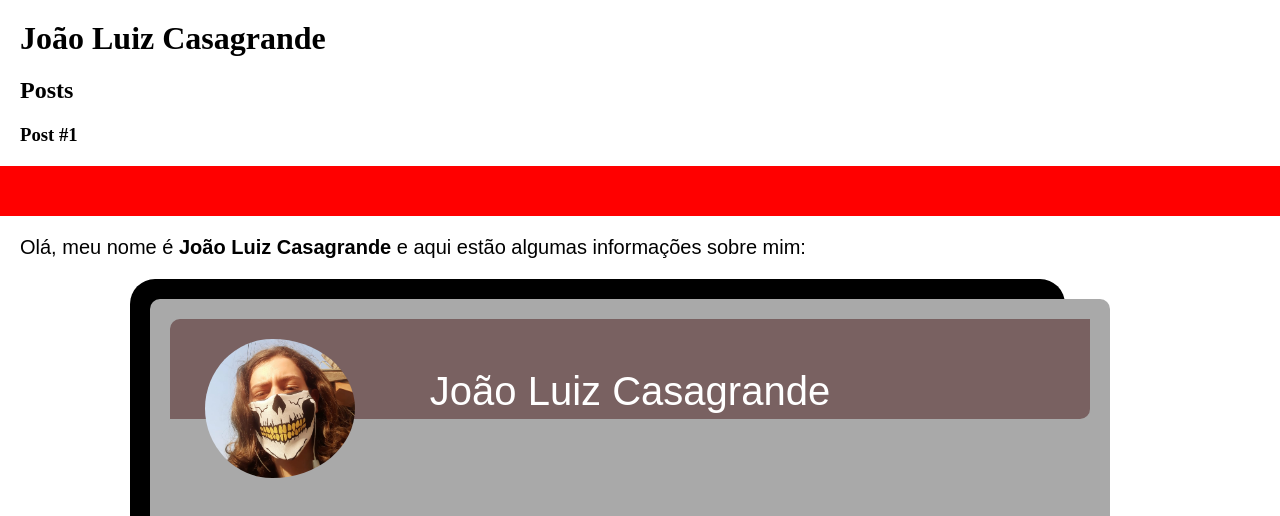
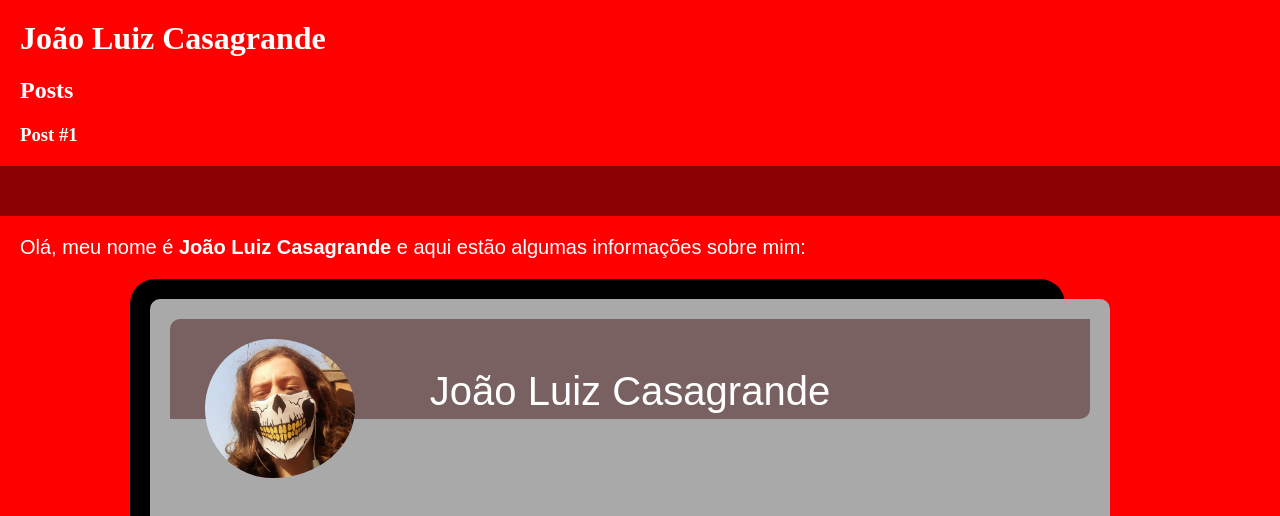
Before and after one commit to JoaoLCasagrande/Curso_HTML-DIO, a plain HTML site: page Projeto-Inicial/index.html in a window 1280 px wide. Shown: the top 516 px of the page. Drawn offline with Linux system fonts and the light colour scheme.

Commit message:
Update index.html

```diff
--- a/Projeto-Inicial/index.html
+++ b/Projeto-Inicial/index.html
@@ -11,10 +11,14 @@
                 margin: 0;
             }
 
+            body{
+                background-color: #ff0000;
+            }
+
             .separar{
                 width: 100%;
                 height: 50px;
-                background-color: #ff0000;
+                background-color: #8b0000;
             }
 
             header{
@@ -97,26 +101,30 @@
                 border-radius: 25px;
             }
 
+            .letras{
+                color: #ffffff;
+            }
+
         </style>
     </head>
 
     <body>
         <header>
-            <h1>João Luiz Casagrande</h1>
+            <h1 class="letras">João Luiz Casagrande</h1>
         </header>
 
         <section>
             <header>
-                <h2>Posts</h2>
+                <h2 class="letras">Posts</h2>
             </header>
             <article>
                 <header>
-                    <h3>Post #1</h3>
+                    <h3 class="letras">Post #1</h3>
                 </header>
             </article>
         </section>
         <footer class="separar"></footer>
-        <p>
+        <p class="letras">
             Olá, meu nome é <b>João Luiz Casagrande</b> e aqui estão algumas informações sobre mim:
         </p>
 
```
